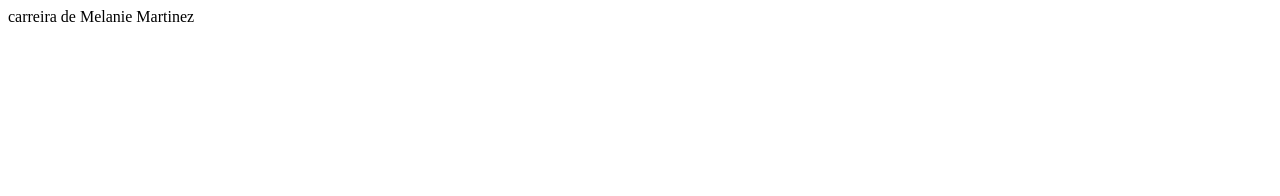
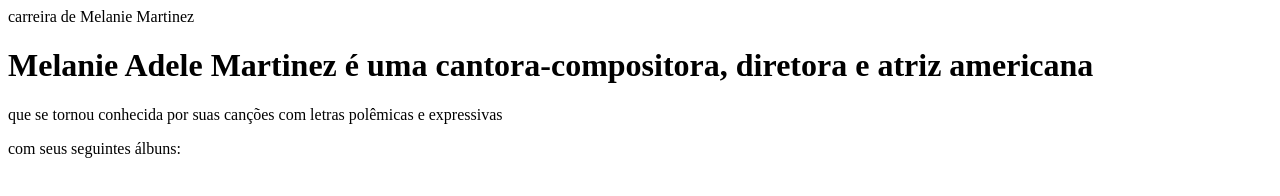
Before and after one commit to anajuliabejes/..., a plain HTML site: page index.html in a window 1280 px wide. Drawn offline with Linux system fonts and the light colour scheme.

Commit message:
Update index.html
Signed-off-by: anajuliabejes <ana.bejes.sobral@escola.pr.gov.br>

```diff
--- a/index.html
+++ b/index.html
@@ -5,3 +5,9 @@
 <body>
 
 <header>carreira de Melanie Martinez</header>
+
+<h1>Melanie Adele Martinez é uma cantora-compositora, diretora e atriz americana</h1>
+<p>que se tornou conhecida por suas canções com letras polêmicas e expressivas</p>
+<p>com seus seguintes álbuns:</p>
+
+<h2></h2>
```
